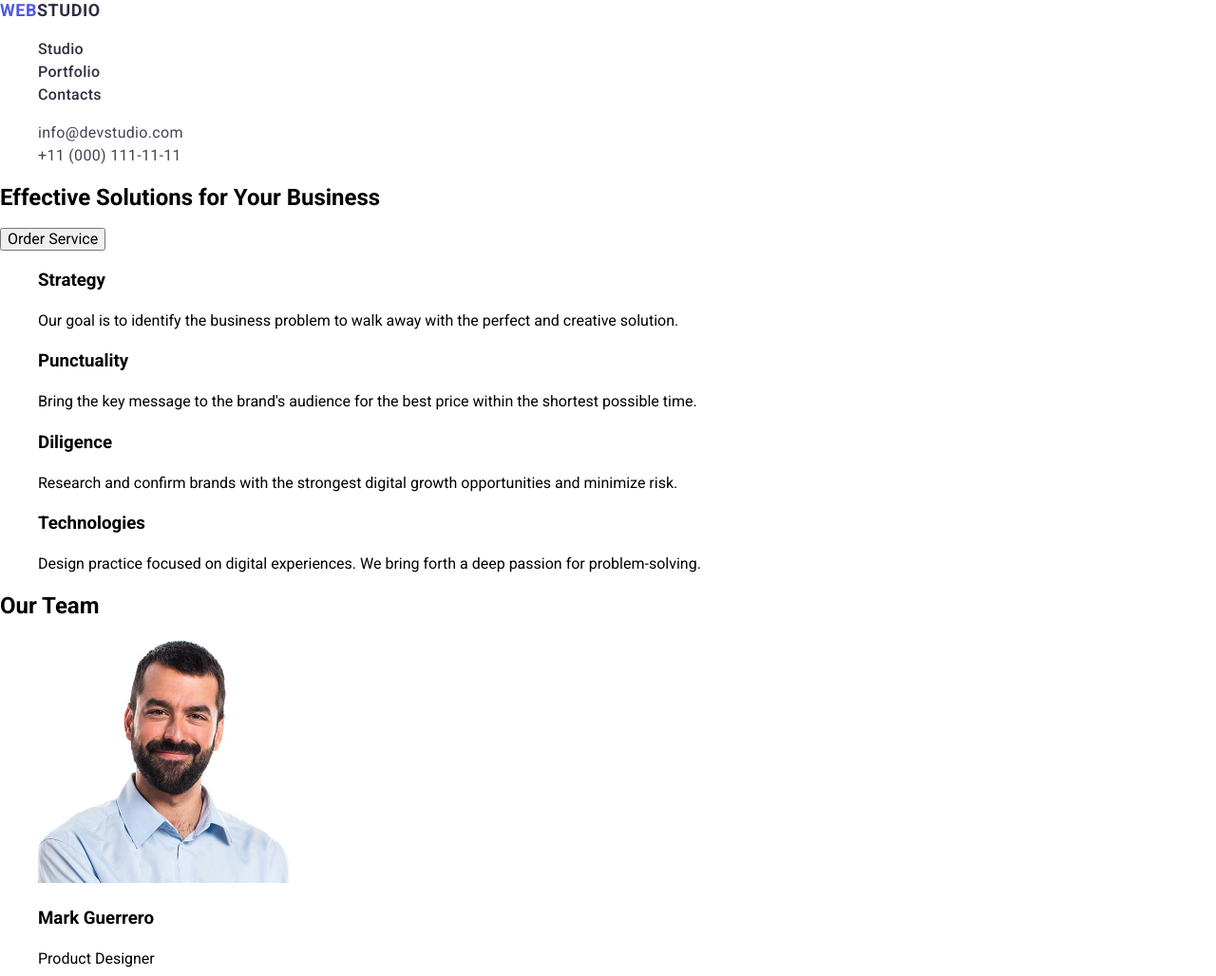
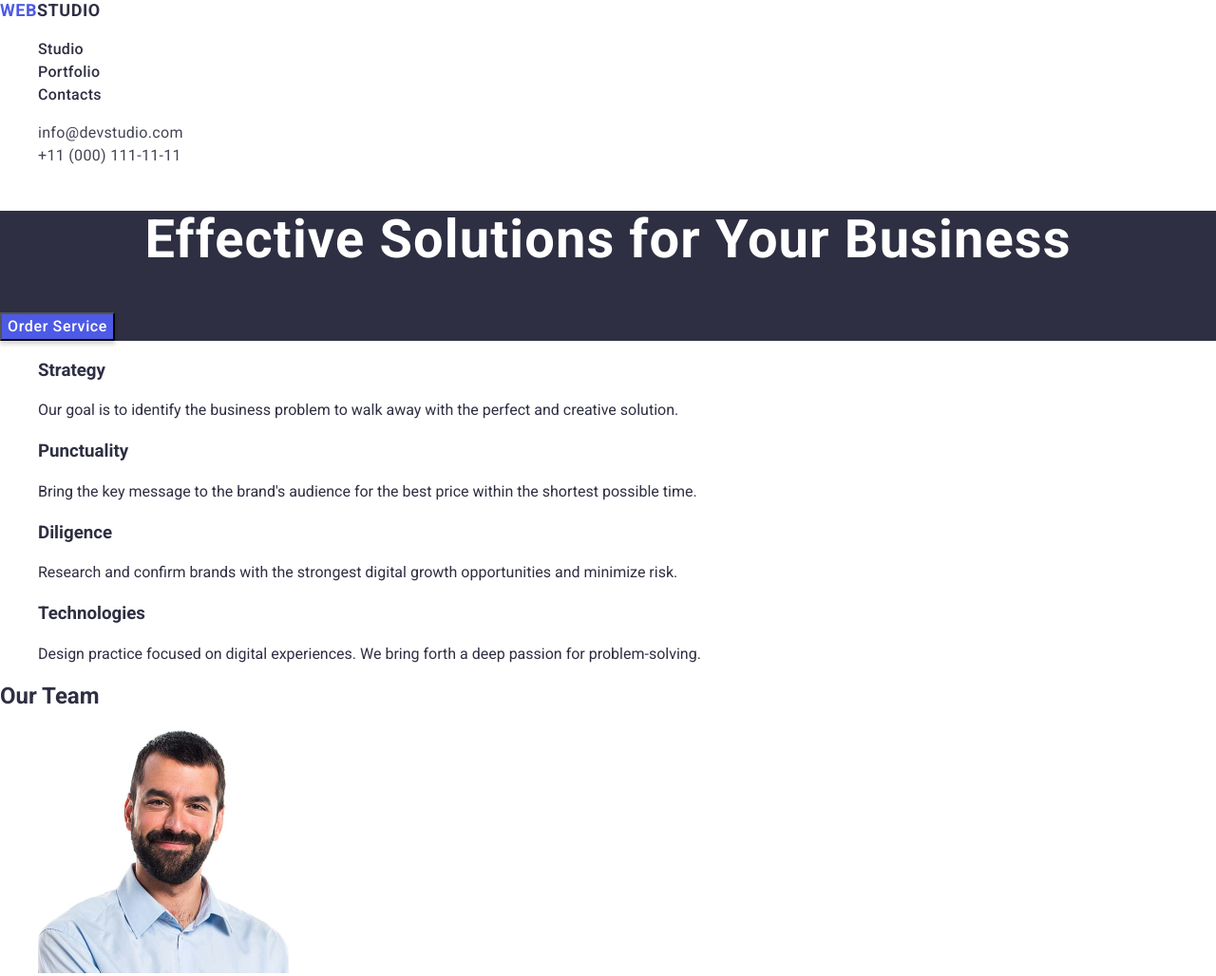
Before and after one commit to Belemonn/gow-markup-hw-02, a plain HTML site: page index.html in a window 1280 px wide. Shown: the top 1028 px of the page at 95% size. Drawn offline with nearby package versions, Linux system fonts and the light colour scheme.

Commit message:
update hero title and button

```diff
--- a/css/style.css
+++ b/css/style.css
@@ -4,12 +4,14 @@ body {
     font-size: 16px;
     line-height: 24px;
     letter-spacing: 2%;
+    color: #2e2f42;
 }
 
 ul {
     list-style: none;
 }
 
+/* Header */
 .logo {
     font-family: "Raleway" sans-serif;
     font-weight: 700;
@@ -51,3 +53,31 @@ ul {
 .communication .link:hover {
     color: #404bbf;
 }
+
+/* Wraper */
+.hero-image {
+    background-color:  #2e2f42;
+}
+
+.hero-title {
+    font-weight: 700;
+    font-size: 56px;
+    line-height: 1.07143;
+    letter-spacing: 0.02em;
+    text-align: center;
+    color: #fff;
+}
+
+.order {
+    box-shadow: 0 4px 4px 0 rgba(0, 0, 0, 0.15);
+    background: #4d5ae5;
+    cursor: pointer;
+}
+
+.service {
+    font-weight: 500;
+    font-size: 16px;
+    line-height: 1.5;
+    letter-spacing: 0.04em;
+    color: #fff;
+}
--- a/index.html
+++ b/index.html
@@ -50,7 +50,9 @@
     <main class="wrapper">
       <section class="hero-image">
         <h1 class="hero-title">Effective Solutions for Your Business</h1>
-        <button class="order" type="button">Order Service</button>
+        <button class="order" type="button">
+          <span class="service">Order Service</span>
+        </button>
       </section>
       <section class="advantages">
         <h2 hidden>Our advantages</h2>
@@ -147,7 +149,7 @@
               src="./images/payment.jpg"
               alt="Cashless Payment"
               width="360"
-              heigth="300"
+              height="300"
             />
             <h3 class="portfolio-title">Cashless Payment</h3>
             <p class="text">Marketing</p>
```
